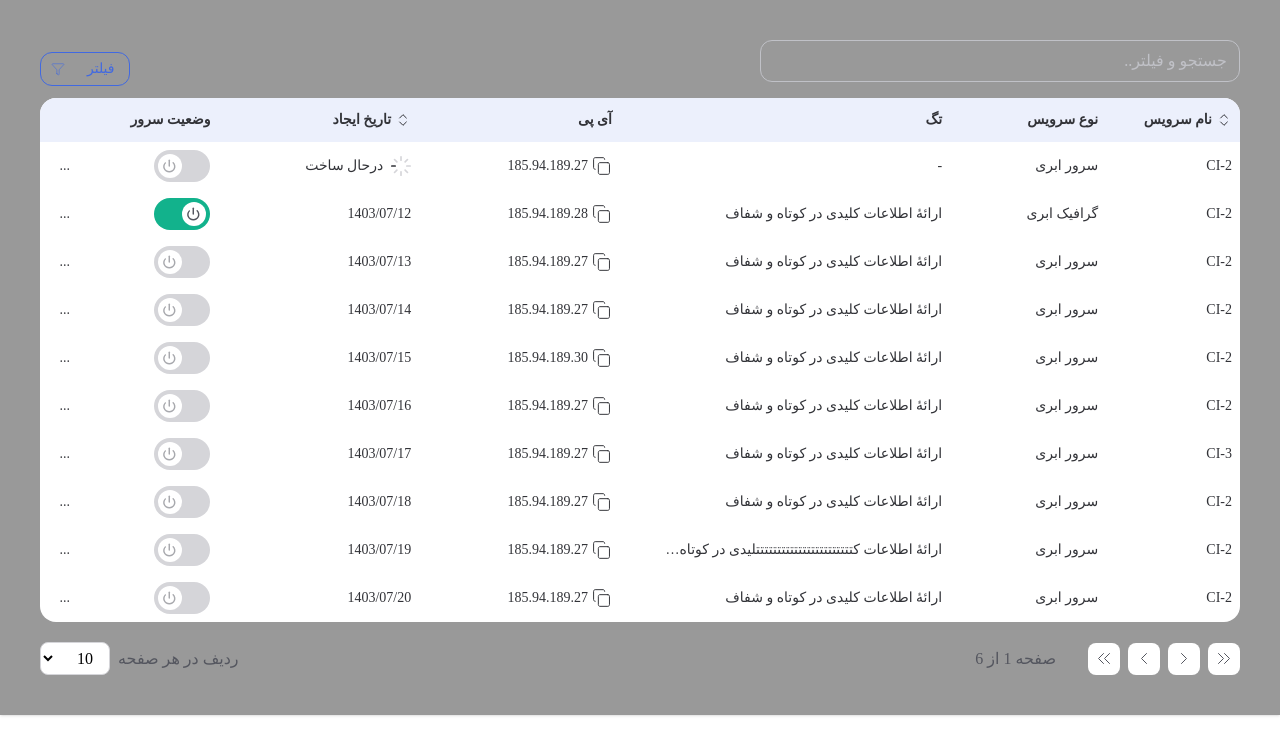
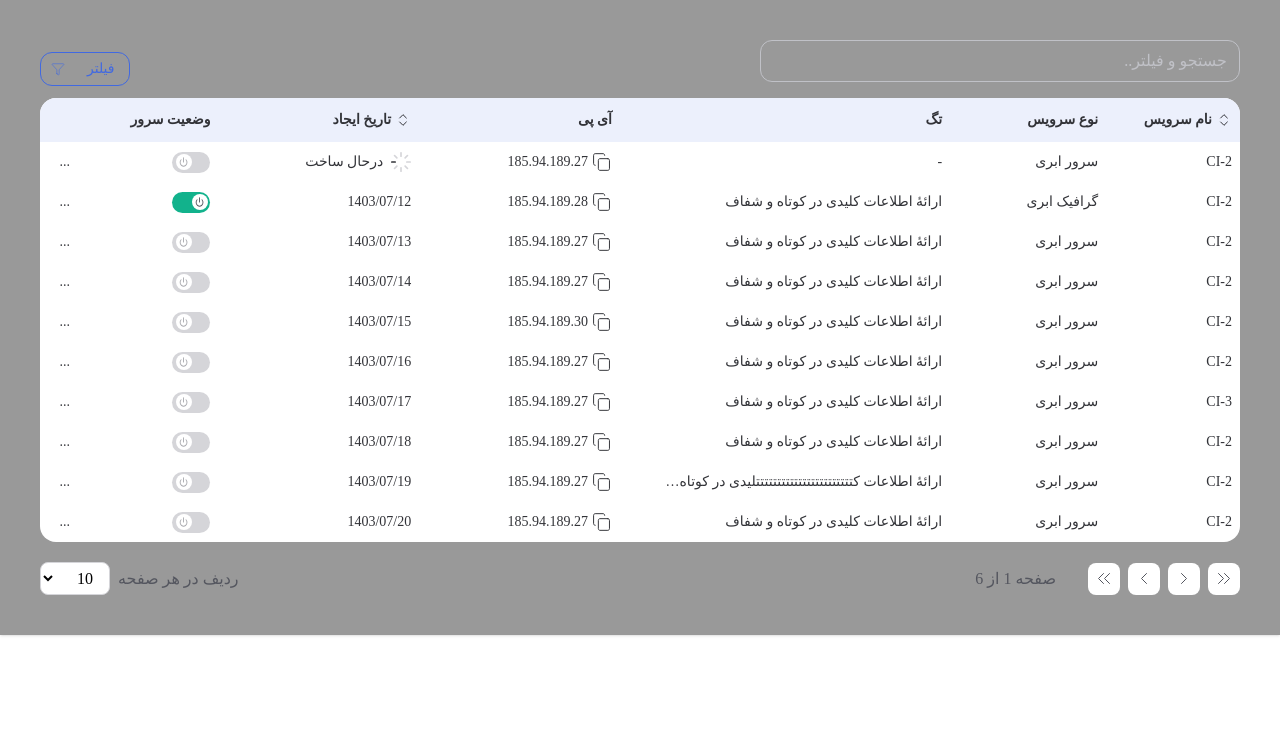
Before and after one commit to ELAZNZ/git-data-table-test, a Next.js app: page / in a window 1280 px wide. Shown: the top 754 px of the page. Built offline with nearby package versions, Linux system fonts and the light colour scheme; a web font is replaced by a local one.

Commit message:
update button style

```diff
--- a/app/components/SwitchButton.tsx
+++ b/app/components/SwitchButton.tsx
@@ -74,20 +74,20 @@ export const SwitchButton = ({
       role="switch"
       aria-checked={enabled}
       className={`
-        relative flex h-8 w-14 items-center justify-end rounded-full p-1 focus:outline-none
+        relative flex h-5.25 w-9.5 items-center justify-end rounded-full p-1 focus:outline-none transition duration-300
         ${enabled ? "bg-[#12B28C]" : "bg-[#D5D5D9]"}
       `}
     >
       <div
-        className={`cursor-pointer flex h-6 w-6 transform items-center justify-center rounded-full bg-white
-          ${enabled ? "translate-x-6" : "translate-x-0"}
+        className={`cursor-pointer flex h-4 w-4 transform items-center justify-center rounded-full bg-white transiion duration-300
+          ${enabled ? "translate-x-4" : "translate-x-0"}
         `}
       >
         <Image
           src={power}
           alt=""
-          width={16}
-          height={16}
+          width={10}
+          height={10}
           className={`${enabled ? "" : "opacity-50"}`}
         />
       </div>
```
